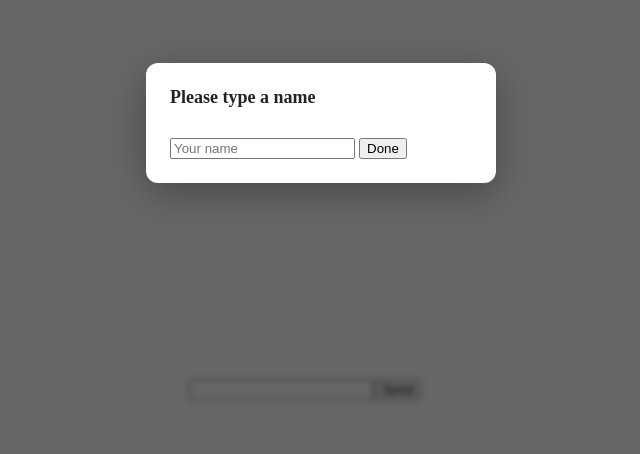
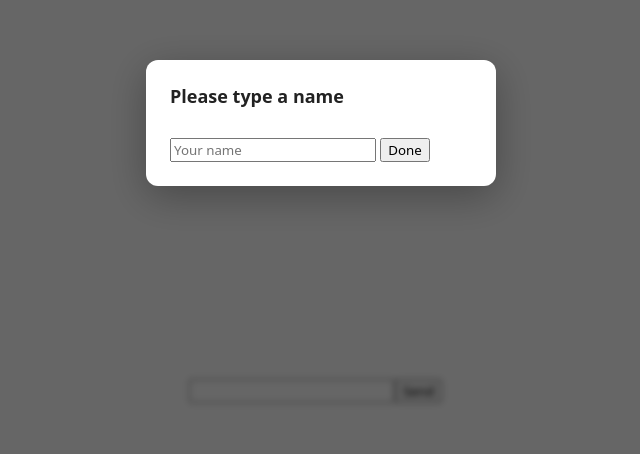
Before and after one commit to Venni1/chattie, a website: page static/chat.html in a window 1280 px wide. Shown: the part 277-731 px from the top of the page, without its empty margins (319-959 px from the left). Drawn offline with Linux system fonts and the light colour scheme; files that its build step writes are made by us from their sources.

Commit message:
Finishing touches

```diff
--- a/public/index.css
+++ b/public/index.css
@@ -1,3 +1,17 @@
+* {
+  font-family:
+    system-ui,
+    -apple-system,
+    BlinkMacSystemFont,
+    "Segoe UI",
+    Roboto,
+    Oxygen,
+    Ubuntu,
+    Cantarell,
+    "Open Sans",
+    "Helvetica Neue",
+    sans-serif;
+}
 body {
   display: flex;
   justify-content: center;
@@ -10,17 +24,27 @@ body {
   min-height: 33vh;
   min-width: 33vh;
 }
+
 #chat-wrapper {
-    height: 90vh;
-    width: 33vh;
+  height: 90vh;
+  width: 33vh;
+  display: flex;
+  flex-direction: column;
 }
+
 #messages {
-    height: 90%;
-    overflow: scroll;
+  height: 90%;
+  overflow-y: auto;
+  overflow-x: hidden;
+  min-height: 0;
+  flex: 1;
 }
+
 #bottom_bar {
-    height: 10%
+  height: 10%;
+  flex-shrink: 0;
 }
+
 .lightbox {
   position: fixed;
   inset: 0;
--- a/static/chat.html
+++ b/static/chat.html
@@ -6,7 +6,8 @@
     <title>Chattie</title>
     <link rel="stylesheet" href="/static/index.css" />
     <script>
-      var ws = new WebSocket("ws://127.0.0.1:8001");
+      const protocol = location.protocol === "https:" ? "wss:" : "ws:";
+      var ws = new WebSocket(`${protocol}//${location.host}:8000`);
       function connect(name) {
         ws.send('{"message": "connect", "name": "' + String(name) + '"}');
       }
@@ -37,6 +38,7 @@
             special == "true" ? node.classList.add("special_message") : 1;
             node.innerText = text;
             messages.appendChild(node);
+            messages.scrollTop = messages.scrollHeight;
           }
         } catch (error) {
           console.error("Invalid server response:", error);
```
Also changed, not shown: chatserver.js (deleted, +0 -91 lines), index.js (+97 -3 lines), static/index.html (+1 -0 lines), README.md.
